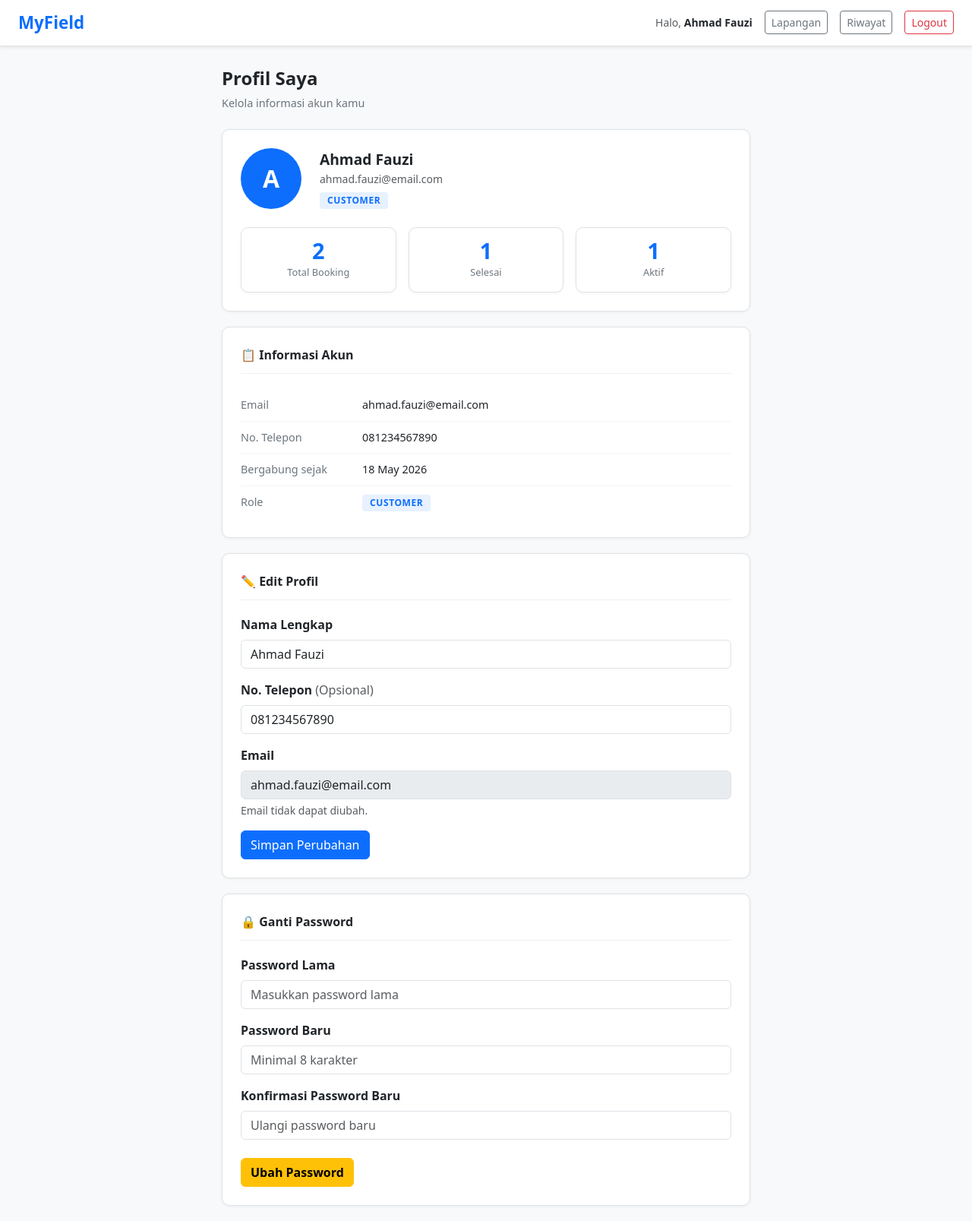
After one commit to rasyaakbar77/MyField, a PHP site: page /customer/profile.php in a window 1280 px wide. The commit adds this page. Shown: the whole page at 76% size. Run offline with PHP 8.4, Linux system fonts and the light colour scheme; a user stored in the database is signed in; data comes from the database, SQL or seed files in the repository.

Commit message:
profile feature

```diff
--- a/customer/bookinghistory.php
+++ b/customer/bookinghistory.php
@@ -86,6 +86,11 @@ if (isset($_SESSION['gagal'])) {
                 <li class="nav-item">
                     <a class="nav-link active rounded p-3" href="bookinghistory.php">
                         <i class="fa-solid fa-clock-rotate-left me-2"></i> Riwayat Booking
+                    </a>
+                </li>
+                <li class="nav-item">
+                    <a class="nav-link rounded p-3" href="profile.php">
+                        <i class="fa-solid fa-circle-user me-2"></i> Profil Saya
                     </a>
                 </li>
                 <li class="nav-item mt-4">
--- a/customer/homepage.php
+++ b/customer/homepage.php
@@ -66,6 +66,11 @@ if (!empty($filter)) {
                 <li class="nav-item">
                     <a class="nav-link rounded p-3" href="bookinghistory.php">
                         <i class="fa-solid fa-clock-rotate-left me-2"></i> Riwayat Booking
+                    </a>
+                </li>
+                <li class="nav-item">
+                    <a class="nav-link rounded p-3" href="profile.php">
+                        <i class="fa-solid fa-circle-user me-2"></i> Profil Saya
                     </a>
                 </li>
                 <li class="nav-item mt-4">
--- /dev/null
+++ b/customer/profile.php
@@ -0,0 +1,327 @@
+<?php
+session_start();
+require_once '../config/connection.php';
+
+if (!isset($_SESSION['id_pengguna'])) {
+    header("Location: ../auth/login.php");
+    exit();
+}
+
+$id_pengguna = $_SESSION['id_pengguna'];
+
+// Ambil data user terbaru dari DB
+$stmt = mysqli_prepare($conn, "SELECT * FROM pengguna WHERE id_pengguna = ?");
+mysqli_stmt_bind_param($stmt, "i", $id_pengguna);
+mysqli_stmt_execute($stmt);
+$result = mysqli_stmt_get_result($stmt);
+$user   = mysqli_fetch_assoc($result);
+
+$error_profil    = '';
+$success_profil  = '';
+$error_password  = '';
+$success_password = '';
+
+// ── FORM 1: Update profil ──
+if (isset($_POST['update_profil'])) {
+    $nama       = trim($_POST['nama']);
+    $no_telepon = trim($_POST['no_telepon']);
+
+    if (empty($nama)) {
+        $error_profil = "Nama tidak boleh kosong.";
+    } else {
+        $stmt2 = mysqli_prepare($conn,
+            "UPDATE pengguna SET nama_pengguna = ?, no_telepon = ? WHERE id_pengguna = ?"
+        );
+        $no_tel = !empty($no_telepon) ? $no_telepon : null;
+        mysqli_stmt_bind_param($stmt2, "ssi", $nama, $no_tel, $id_pengguna);
+
+        if (mysqli_stmt_execute($stmt2)) {
+            // Update session name juga
+            $_SESSION['nama_pengguna'] = $nama;
+            $success_profil = "Profil berhasil diperbarui.";
+            // Refresh data user
+            $user['nama_pengguna'] = $nama;
+            $user['no_telepon']    = $no_tel;
+        } else {
+            $error_profil = "Gagal memperbarui profil. Coba lagi.";
+        }
+    }
+}
+
+// ── FORM 2: Ganti password ──
+if (isset($_POST['ganti_password'])) {
+    $password_lama     = $_POST['password_lama'];
+    $password_baru     = $_POST['password_baru'];
+    $konfirmasi_password = $_POST['konfirmasi_password'];
+
+    if (empty($password_lama) || empty($password_baru) || empty($konfirmasi_password)) {
+        $error_password = "Semua field password harus diisi.";
+
+    } elseif (!password_verify($password_lama, $user['password'])) {
+        $error_password = "Password lama tidak sesuai.";
+
+    } elseif (strlen($password_baru) < 8) {
+        $error_password = "Password baru minimal 8 karakter.";
+
+    } elseif ($password_baru !== $konfirmasi_password) {
+        $error_password = "Konfirmasi password tidak sesuai.";
+
+    } else {
+        $hash_baru = password_hash($password_baru, PASSWORD_DEFAULT);
+        $stmt3 = mysqli_prepare($conn,
+            "UPDATE pengguna SET password = ? WHERE id_pengguna = ?"
+        );
+        mysqli_stmt_bind_param($stmt3, "si", $hash_baru, $id_pengguna);
+
+        if (mysqli_stmt_execute($stmt3)) {
+            $success_password = "Password berhasil diubah.";
+        } else {
+            $error_password = "Gagal mengubah password. Coba lagi.";
+        }
+    }
+}
+
+// Hitung statistik booking customer
+$stmt4 = mysqli_prepare($conn,
+    "SELECT
+        COUNT(*) as total_booking,
+        SUM(CASE WHEN status_booking = 'selesai' THEN 1 ELSE 0 END) as total_selesai,
+        SUM(CASE WHEN status_booking = 'pending' OR status_booking = 'dikonfirmasi' THEN 1 ELSE 0 END) as total_aktif
+     FROM booking WHERE id_pengguna = ?"
+);
+mysqli_stmt_bind_param($stmt4, "i", $id_pengguna);
+mysqli_stmt_execute($stmt4);
+$stats = mysqli_fetch_assoc(mysqli_stmt_get_result($stmt4));
+?>
+<!DOCTYPE html>
+<html lang="id">
+<head>
+    <meta charset="UTF-8">
+    <meta name="viewport" content="width=device-width, initial-scale=1.0">
+    <title>Profil Saya — MyField</title>
+    <link href="https://cdn.jsdelivr.net/npm/bootstrap@5.3.0/dist/css/bootstrap.min.css" rel="stylesheet">
+    <style>
+        body { background-color: #f8f9fa; }
+        .navbar-brand { font-weight: 700; color: #0d6efd !important; font-size: 1.4rem; }
+
+        .page-title { font-size: 1.5rem; font-weight: 700; color: #212529; margin-bottom: 4px; }
+        .page-sub   { color: #6c757d; font-size: 0.9rem; }
+
+        /* Avatar */
+        .avatar-circle {
+            width: 80px; height: 80px; border-radius: 50%;
+            background: #0d6efd; color: #fff;
+            font-size: 2rem; font-weight: 700;
+            display: flex; align-items: center; justify-content: center;
+            flex-shrink: 0;
+        }
+
+        /* Stat cards */
+        .stat-card {
+            background: #fff; border: 1px solid #dee2e6; border-radius: 10px;
+            padding: 16px 20px; text-align: center;
+            box-shadow: 0 1px 4px rgba(0,0,0,0.05);
+        }
+        .stat-num   { font-size: 1.8rem; font-weight: 700; color: #0d6efd; line-height: 1; }
+        .stat-label { font-size: 0.8rem; color: #6c757d; margin-top: 4px; }
+
+        /* Section card */
+        .section-card {
+            background: #fff; border: 1px solid #dee2e6; border-radius: 10px;
+            padding: 24px; margin-bottom: 20px;
+            box-shadow: 0 1px 4px rgba(0,0,0,0.05);
+        }
+        .section-title {
+            font-weight: 600; font-size: 1rem; color: #212529;
+            margin-bottom: 20px; padding-bottom: 12px;
+            border-bottom: 1px solid #f0f0f0;
+            display: flex; align-items: center; gap: 8px;
+        }
+
+        /* Info row (read-only) */
+        .info-row {
+            display: flex; padding: 10px 0;
+            border-bottom: 1px solid #f5f5f5; font-size: 0.9rem;
+        }
+        .info-row:last-child { border-bottom: none; }
+        .info-key   { width: 160px; color: #6c757d; flex-shrink: 0; }
+        .info-val   { font-weight: 500; color: #212529; }
+
+        /* Role badge */
+        .role-badge {
+            display: inline-block; padding: 2px 10px; border-radius: 4px;
+            font-size: 0.75rem; font-weight: 600; text-transform: uppercase; letter-spacing: 0.05em;
+            background: #e7f1ff; color: #0d6efd;
+        }
+    </style>
+</head>
+<body>
+
+<!-- Navbar -->
+<nav class="navbar navbar-light bg-white border-bottom shadow-sm px-4 py-2 mb-4">
+    <a class="navbar-brand" href="homepage.php">MyField</a>
+    <div class="d-flex align-items-center gap-3">
+        <span class="text-muted small">Halo, <strong class="text-dark"><?= htmlspecialchars($_SESSION['nama_pengguna']) ?></strong></span>
+        <a href="homepage.php"      class="btn btn-sm btn-outline-secondary">Lapangan</a>
+        <a href="bookinghistory.php" class="btn btn-sm btn-outline-secondary">Riwayat</a>
+        <a href="../auth/logout.php" class="btn btn-sm btn-outline-danger">Logout</a>
+    </div>
+</nav>
+
+<div class="container" style="max-width: 720px;">
+
+    <!-- Header -->
+    <div class="mb-4">
+        <div class="page-title">Profil Saya</div>
+        <div class="page-sub">Kelola informasi akun kamu</div>
+    </div>
+
+    <!-- Avatar + nama + stats -->
+    <div class="section-card">
+        <div class="d-flex align-items-center gap-4 mb-4">
+            <div class="avatar-circle">
+                <?= strtoupper(substr($user['nama_pengguna'], 0, 1)) ?>
+            </div>
+            <div>
+                <div style="font-size:1.2rem;font-weight:700;color:#212529">
+                    <?= htmlspecialchars($user['nama_pengguna']) ?>
+                </div>
+                <div class="text-muted small mb-1"><?= htmlspecialchars($user['email']) ?></div>
+                <span class="role-badge"><?= htmlspecialchars($user['role']) ?></span>
+            </div>
+        </div>
+
+        <!-- Statistik -->
+        <div class="row g-3">
+            <div class="col-4">
+                <div class="stat-card">
+                    <div class="stat-num"><?= $stats['total_booking'] ?></div>
+                    <div class="stat-label">Total Booking</div>
+                </div>
+            </div>
+            <div class="col-4">
+                <div class="stat-card">
+                    <div class="stat-num"><?= $stats['total_selesai'] ?></div>
+                    <div class="stat-label">Selesai</div>
+                </div>
+            </div>
+            <div class="col-4">
+                <div class="stat-card">
+                    <div class="stat-num"><?= $stats['total_aktif'] ?></div>
+                    <div class="stat-label">Aktif</div>
+                </div>
+            </div>
+        </div>
+    </div>
+
+    <!-- Info akun (read-only) -->
+    <div class="section-card">
+        <div class="section-title">📋 Informasi Akun</div>
+        <div class="info-row">
+            <div class="info-key">Email</div>
+            <div class="info-val"><?= htmlspecialchars($user['email']) ?></div>
+        </div>
+        <div class="info-row">
+            <div class="info-key">No. Telepon</div>
+            <div class="info-val">
+                <?= !empty($user['no_telepon']) ? htmlspecialchars($user['no_telepon']) : '<span class="text-muted fst-italic">Belum diisi</span>' ?>
+            </div>
+        </div>
+        <div class="info-row">
+            <div class="info-key">Bergabung sejak</div>
+            <div class="info-val"><?= date('d M Y', strtotime($user['created_at'])) ?></div>
+        </div>
+        <div class="info-row">
+            <div class="info-key">Role</div>
+            <div class="info-val"><span class="role-badge"><?= htmlspecialchars($user['role']) ?></span></div>
+        </div>
+    </div>
+
+    <!-- Form edit profil -->
+    <div class="section-card">
+        <div class="section-title">✏️ Edit Profil</div>
+
+        <?php if ($error_profil !== ''): ?>
+        <div class="alert alert-danger py-2 small">⚠ <?= htmlspecialchars($error_profil) ?></div>
+        <?php endif; ?>
+        <?php if ($success_profil !== ''): ?>
+        <div class="alert alert-success py-2 small">✓ <?= htmlspecialchars($success_profil) ?></div>
+        <?php endif; ?>
+
+        <form method="POST">
+            <div class="mb-3">
+                <label class="form-label fw-semibold">Nama Lengkap</label>
+                <input type="text" name="nama" class="form-control"
+                       value="<?= htmlspecialchars($user['nama_pengguna']) ?>" required>
+            </div>
+            <div class="mb-3">
+                <label class="form-label fw-semibold">No. Telepon <span class="text-muted fw-normal">(Opsional)</span></label>
+                <input type="text" name="no_telepon" class="form-control" placeholder="08xxxxxxxxxx"
+                       value="<?= htmlspecialchars($user['no_telepon'] ?? '') ?>">
+            </div>
+            <div class="mb-3">
+                <label class="form-label fw-semibold">Email</label>
+                <input type="email" class="form-control" value="<?= htmlspecialchars($user['email']) ?>" disabled>
+                <div class="form-text">Email tidak dapat diubah.</div>
+            </div>
+            <button type="submit" name="update_profil" class="btn btn-primary">
+                Simpan Perubahan
+            </button>
+        </form>
+    </div>
+
+    <!-- Form ganti password -->
+    <div class="section-card">
+        <div class="section-title">🔒 Ganti Password</div>
+
+        <?php if ($error_password !== ''): ?>
+        <div class="alert alert-danger py-2 small">⚠ <?= htmlspecialchars($error_password) ?></div>
+        <?php endif; ?>
+        <?php if ($success_password !== ''): ?>
+        <div class="alert alert-success py-2 small">✓ <?= htmlspecialchars($success_password) ?></div>
+        <?php endif; ?>
+
+        <form method="POST">
+            <div class="mb-3">
+                <label class="form-label fw-semibold">Password Lama</label>
+                <input type="password" name="password_lama" class="form-control"
+                       placeholder="Masukkan password lama" required>
+            </div>
+            <div class="mb-3">
+                <label class="form-label fw-semibold">Password Baru</label>
+                <input type="password" name="password_baru" id="password_baru" class="form-control"
+                       placeholder="Minimal 8 karakter" required>
+            </div>
+            <div class="mb-4">
+                <label class="form-label fw-semibold">Konfirmasi Password Baru</label>
+                <input type="password" name="konfirmasi_password" id="konfirmasi" class="form-control"
+                       placeholder="Ulangi password baru" required
+                       oninput="cekKonfirmasi()">
+                <div class="form-text" id="konfirmasi-hint"></div>
+            </div>
+            <button type="submit" name="ganti_password" class="btn btn-warning fw-semibold">
+                Ubah Password
+            </button>
+        </form>
+    </div>
+
+</div>
+
+<script src="https://cdn.jsdelivr.net/npm/bootstrap@5.3.0/dist/js/bootstrap.bundle.min.js"></script>
+<script>
+function cekKonfirmasi() {
+    const baru       = document.getElementById('password_baru').value;
+    const konfirmasi = document.getElementById('konfirmasi').value;
+    const hint       = document.getElementById('konfirmasi-hint');
+    if (konfirmasi === '') { hint.textContent = ''; return; }
+    if (baru === konfirmasi) {
+        hint.textContent = '✓ Password cocok';
+        hint.className   = 'form-text text-success';
+    } else {
+        hint.textContent = '✗ Password tidak cocok';
+        hint.className   = 'form-text text-danger';
+    }
+}
+</script>
+</body>
+</html>
```
